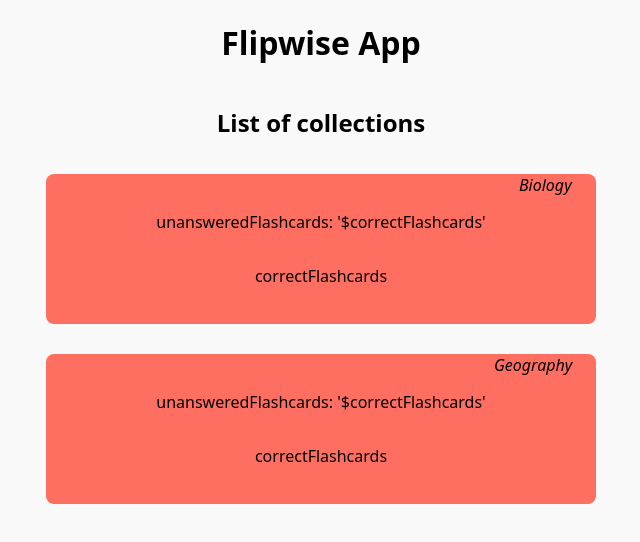
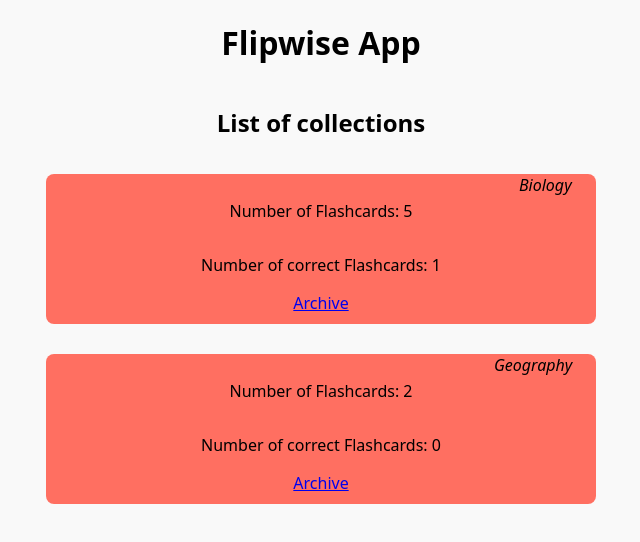
Before and after one commit to TastyCrysis/FlipWise-2.0, a Next.js app: page / in a window 1280 px wide. Shown: the top 542 px of the page, without its empty margins (319-959 px from the left). Built offline with nearby package versions, Linux system fonts and the light colour scheme.

Commit message:
show number of flashcard for collection

```diff
--- a/components/Collectioncard.js
+++ b/components/Collectioncard.js
@@ -1,7 +1,7 @@
-import { useState } from "react";
 import styled from "styled-components";
+import Link from "next/link";
 
-const StyledFlashcard = styled.div`
+const StyledCollectionCard = styled.div`
   width: 100%;
   height: 150px;
   position: relative;
@@ -13,7 +13,7 @@ const StyledFlashcard = styled.div`
   cursor: pointer;
 `;
 
-const FlashcardFront = styled.div`
+const CollectionCard = styled.div`
   background: #ff6f61;
   position: absolute;
   width: 100%;
@@ -26,37 +26,6 @@ const FlashcardFront = styled.div`
   justify-content: center;
   align-items: center;
   border-radius: 8px;
-`;
-
-const FlashcardBack = styled.div`
-  background: #6fb3ff;
-  position: absolute;
-  width: 100%;
-  height: 100%;
-  backface-visibility: hidden;
-  transform: rotateY(180deg);
-  top: 0;
-  left: 0;
-  display: flex;
-  justify-content: center;
-  align-items: center;
-  border-radius: 8px;
-`;
-
-const FlashcardContent = styled.div`
-  display: flex;
-  flex-direction: column;
-`;
-
-const FlashcardQuestion = styled.p`
-  font-weight: bold;
-  margin: 0;
-  text-align: center;
-`;
-
-const FlashcardAnswer = styled.p`
-  color: #000;
-  margin: 5px 0;
 `;
 
 const CollectionTitle = styled.p`
@@ -72,29 +41,23 @@ const CollectionTitle = styled.p`
   transform: rotateY(0deg);
 `;
 
-const StyledDialog = styled.dialog`
-  padding: 16px;
-  border: solid 1px;
-  border-radius: 8px;
-  box-shadow: 0 4px 8px rgba(0, 0, 0, 0.2);
-  will-change: transform;
-  backface-visibility: hidden;
-`;
-
-export default function Flashcard({ flashcards, collection }) {
-  const unansweredFlashcards = flashcards.filter(
-    (flashcard) => flashcard.isCorrect === false
+export default function Collectioncard({ flashcards, collection }) {
+  const collectionFlashcards = flashcards.filter(
+    (flashcard) => flashcard.collectionId === collection.id
   );
-  const correctFlashcards = flashcards.filter(
+  const correctFlashcards = collectionFlashcards.filter(
     (flashcard) => flashcard.isCorrect
   );
+  const numberFlashcards = collectionFlashcards.length;
+
   return (
-    <StyledFlashcard key={collection.id}>
+    <StyledCollectionCard key={collection.id}>
       <CollectionTitle>{collection.title}</CollectionTitle>
-      <FlashcardFront>
-        <p>unansweredFlashcards: '$correctFlashcards'</p>
-        <p>correctFlashcards</p>
-      </FlashcardFront>
-    </StyledFlashcard>
+      <CollectionCard>
+        <p>Number of Flashcards: {numberFlashcards} </p>
+        <p>Number of correct Flashcards: {correctFlashcards.length}</p>
+        <Link href="/archive">Archive</Link>
+      </CollectionCard>
+    </StyledCollectionCard>
   );
 }
```
